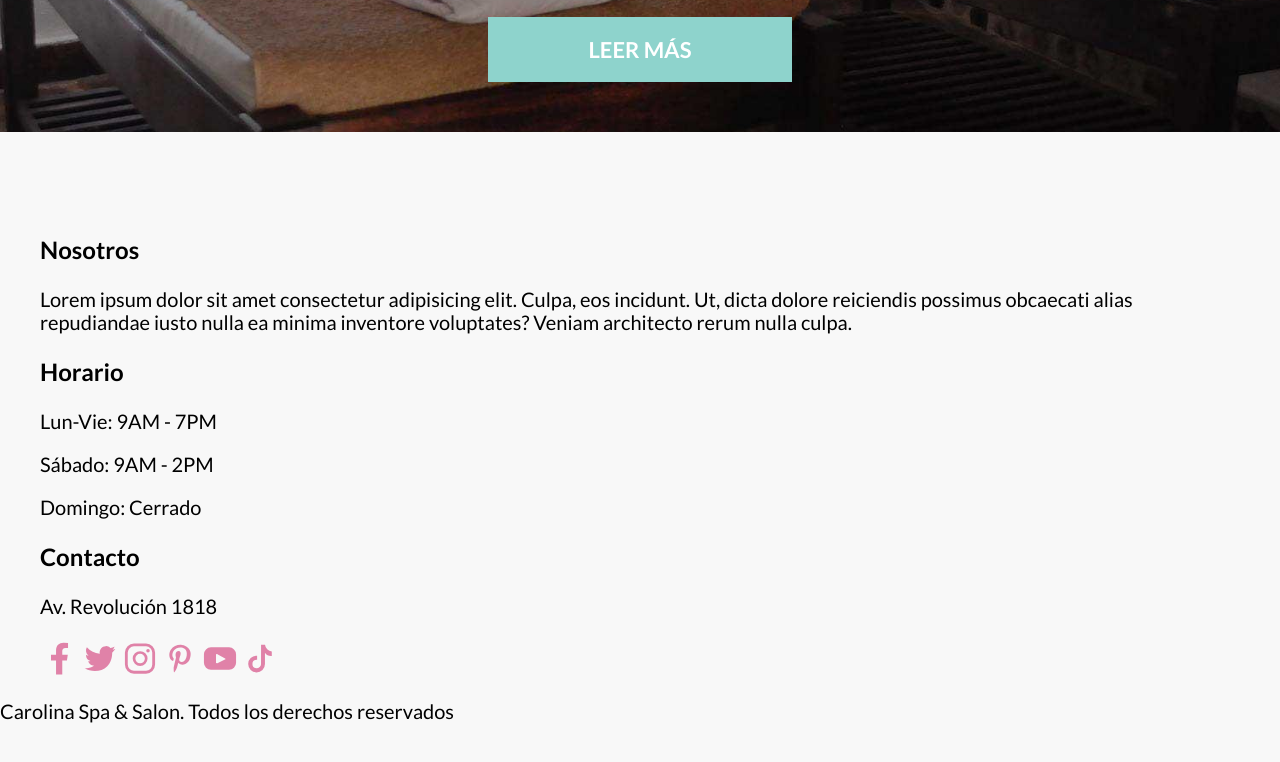
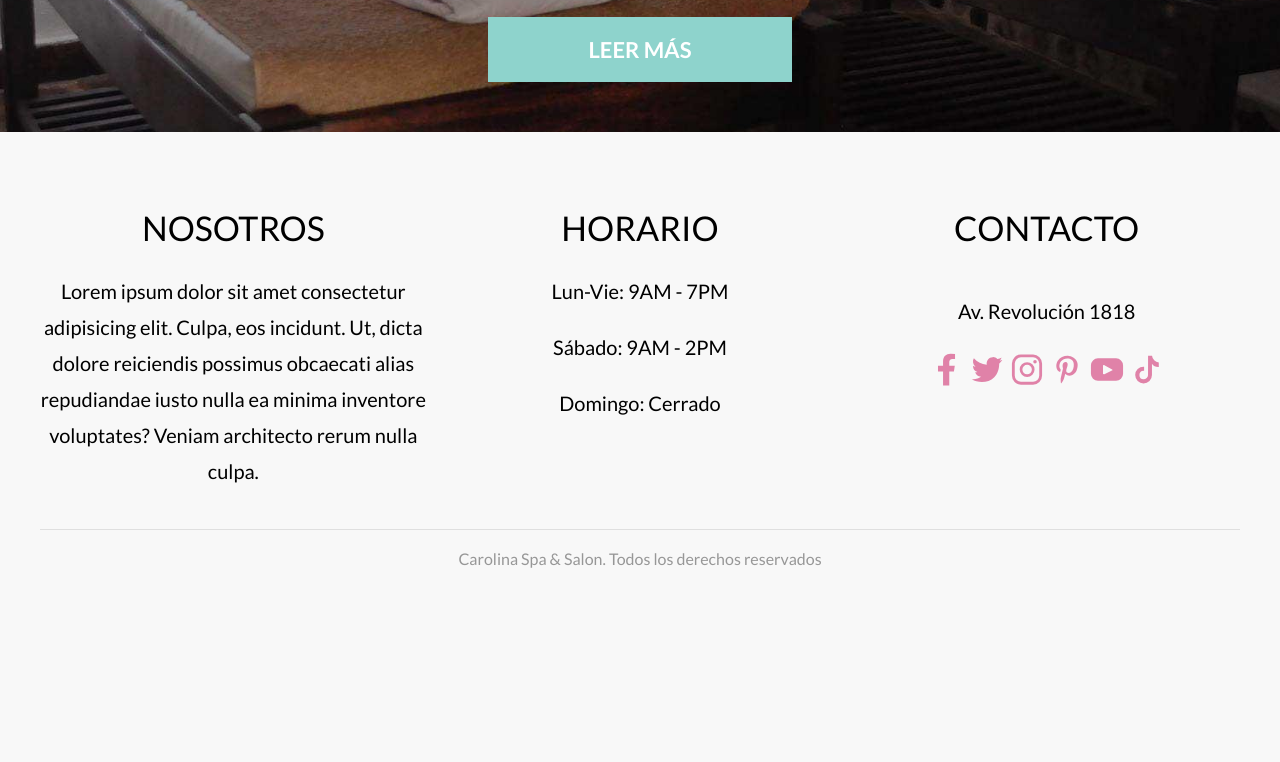
Before and after one commit to HugoAvila-Dev/CarolinaSpa, a website: page index.html in a window 1280 px wide. Shown: the part 3785-4547 px from the top of the page. After the commit the page ends 4373 px from the top, so only its background shows below. Drawn offline with Linux system fonts and the light colour scheme; a web font is replaced by a local one.

Commit message:
css al footer

```diff
--- a/index.html
+++ b/index.html
@@ -203,7 +203,7 @@
             rerum nulla culpa.</p>
             <a class="cita__enlace" href="#">Leer más</a>
     </section>
-    <footer class="footer seccion">
+    <footer class="footer">
         <div class="footer__grid contenedor">
             <div class="footer__widget">
                 <h3 class="footer__heading">Nosotros</h3>
--- a/src/scss/app.scss
+++ b/src/scss/app.scss
@@ -2,3 +2,4 @@
 @use 'ui/header';
 @use 'ui/social';
 @use 'ui/contenido';
+@use 'ui/footer';
--- /dev/null
+++ b/src/scss/ui/footer/_footer.scss
@@ -0,0 +1,35 @@
+@use 'base/mixins' as m;
+@use 'base/variables' as v;
+
+.footer {
+    padding-top: 5rem;
+    &__grid {
+        @include m.tablet {
+            @include m.grid(3, 2rem);
+         }
+    }
+    &__widget {
+        text-align: center;
+        &:nth-child(3){
+            display: flex;
+            flex-direction: column;
+            align-items: center;
+        }
+    }
+    &__heading {
+        @include m.heading;
+        font-size: 3.4rem;
+    }
+    &__texto {
+        line-height: 1.8;
+    }
+    &__copyright {
+        text-align: center;
+        max-width: 120rem;
+        margin: 2rem auto 0 auto;
+        border-top: 1px solid darken(v.$grisClaro, 10%);
+        font-size: 1.6rem;
+        padding: 2rem;
+        color: v.$gris;
+    }
+}
--- /dev/null
+++ b/src/scss/ui/footer/_index.scss
@@ -0,0 +1 @@
+@forward 'footer';
```
Also changed, not shown: build/css/app.css, 1 other file.
